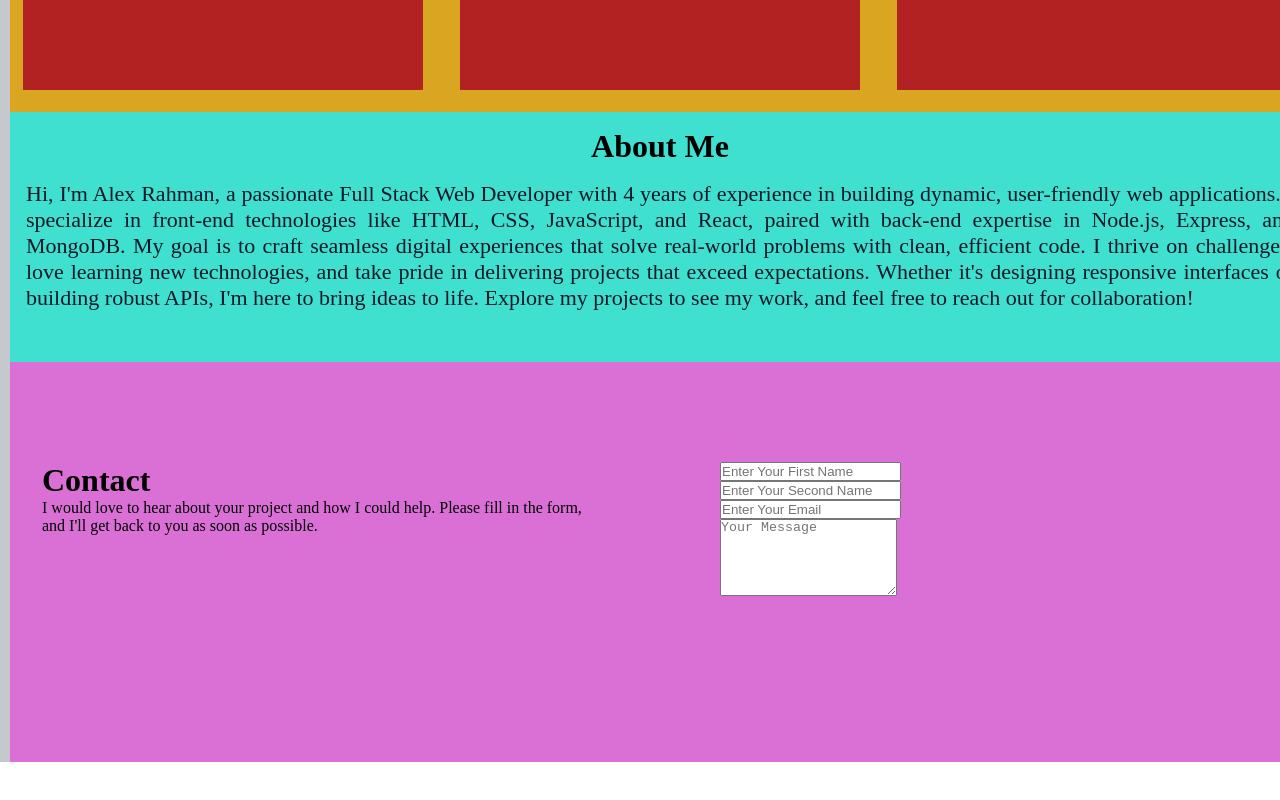
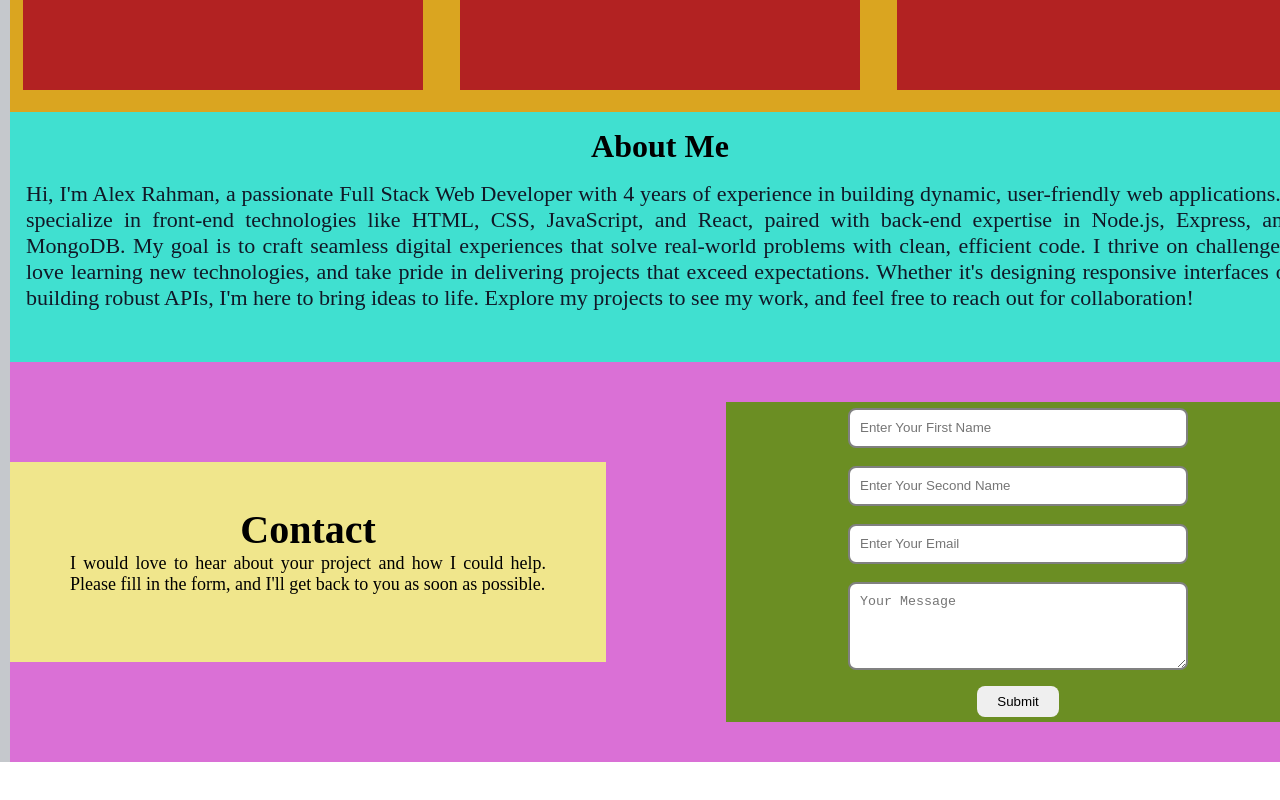
Before and after one commit to kamrul-islam-96/React-Protfolio, a React (Vite) app: page / in a window 1280 px wide. Shown: the part 1368-2168 px from the top of the page. Built offline with nearby package versions, Linux system fonts and the light colour scheme.

Commit message:
contact form & about me

```diff
--- a/src/Component/Contact.jsx
+++ b/src/Component/Contact.jsx
@@ -14,10 +14,11 @@ const Contact = () => {
                     </p>
                 </div>
                 <form action="#">
-                    <input type="text" placeholder='Enter Your First Name' /> <br />
-                    <input type="text" placeholder='Enter Your Second Name' /> <br />
-                    <input type="email" placeholder='Enter Your Email' /> <br />
-                    <textarea name="message" placeholder="Your Message" rows="5" required></textarea>
+                    <input className='input-box' type="text" placeholder='Enter Your First Name' /> <br />
+                    <input className='input-box' type="text" placeholder='Enter Your Second Name' /> <br />
+                    <input className='input-box' type="email" placeholder='Enter Your Email' /> <br />
+                    <textarea className='text-area' name="message" placeholder="Your Message" rows="5" required></textarea>
+                    <button className='submit'>Submit</button>
                 </form>
             </div>
         </div>
--- a/src/Styles/index.css
+++ b/src/Styles/index.css
@@ -187,7 +187,7 @@ nav {
     height: 100%;
     background-color: orchid;
     margin: 0 auto;
-    padding: 0 32px;
+    /* padding: 0 32px; */
     display: flex;
     align-items: center;
     gap: 120px;
@@ -196,11 +196,53 @@ nav {
 .form-left {
     width: 50%;
     height: 50%;
+    background-color: khaki;
+    padding: 44px 60px;
+}
+
+.form-left h1 {
+    font-size: 40px;
+    text-align: center;
+}
+
+.form-left p {
+    text-align: justify;
+    font-size: 18px;
 }
 
 form {
     width: 50%;
-    height: 50%;
+    height: 80%;
+    background-color: olivedrab;
+    display: flex;
+    flex-direction: column;
+    align-items: center;
+    justify-content: center;
+}
+
+.input-box {
+    width: 340px;
+    height: 40px;
+    padding-left: 10px;
+    outline: none;
+    border: 2px solid grey;
+    border-radius: 8px;
+}
+
+.text-area {
+    width: 340px;
+    height: 88px;
+    padding: 10px 0 0 10px;
+    outline: none;
+    border: 2px solid grey;
+    border-radius: 8px;
+}
+
+.submit {
+    padding: 8px 20px;
+    border: none;
+    border-radius: 8px;
+    margin-top: 16px;
 }
 
 /** footer styling **/
```
